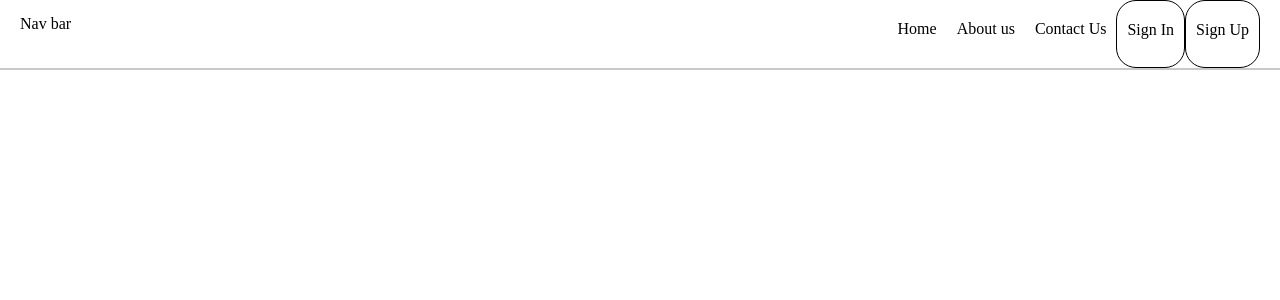
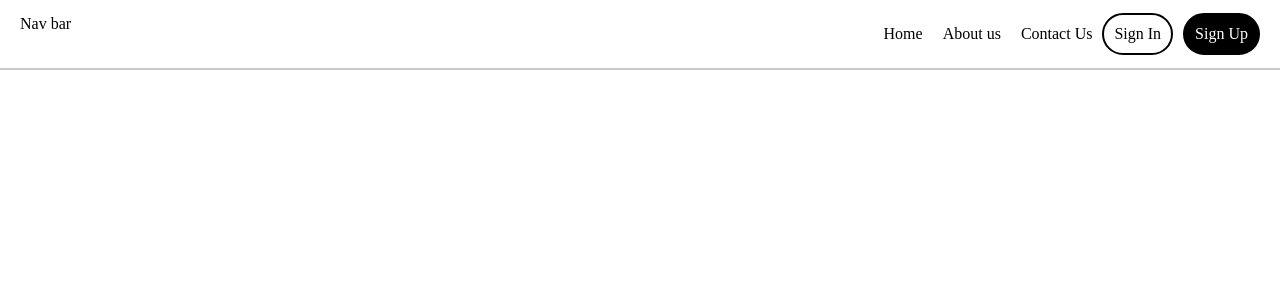
Before and after one commit to jozef-wolf/landing-page, a React (Create React App) app: page / in a window 1280 px wide. Shown: the top 300 px of the page. Built offline with nearby package versions, Linux system fonts and the light colour scheme.

Commit message:
navbar list styling

```diff
--- a/src/components/Nav/Burger.jsx
+++ b/src/components/Nav/Burger.jsx
@@ -22,7 +22,7 @@ const StyledBurger = styled.div`
     height: 0.25rem;
     background-color: ${({ open }) => (open ? "lightgrey" : "black")};
     transform-origin: 1px;
-    transition: all 0.2s linear;
+    transition: all 0.4s linear;
 
     &:nth-child(1) {
       transform: ${({ open }) => (open ? "rotate(45deg)" : "rotate(0)")};
--- a/src/components/Nav/RightNav.jsx
+++ b/src/components/Nav/RightNav.jsx
@@ -4,16 +4,13 @@ import styled from "styled-components";
 const Ul = styled.ul`
   list-style: none;
   display: flex;
+  align-items: center;
   flex-flow: row nowrap;
 
   li {
     padding: 20px 10px;
   }
-  li:last-child,
-  li:nth-child(4) {
-    border: 1px solid black;
-    border-radius: 20px;
-  }
+
   @media (max-width: 768px) {
     flex-flow: column nowrap;
     background-color: black;
@@ -28,6 +25,22 @@ const Ul = styled.ul`
 
     li {
       color: white;
+    }
+  }
+  @media (min-width: 768px) {
+    li:last-child,
+    li:nth-child(4) {
+      background-color: white;
+
+      border-radius: 30px;
+      border: none;
+      padding: 10px;
+      border: 2px solid #000000;
+    }
+    li:last-child {
+      background-color: #000000;
+      color: white;
+      margin-left: 10px;
     }
   }
 `;
```
